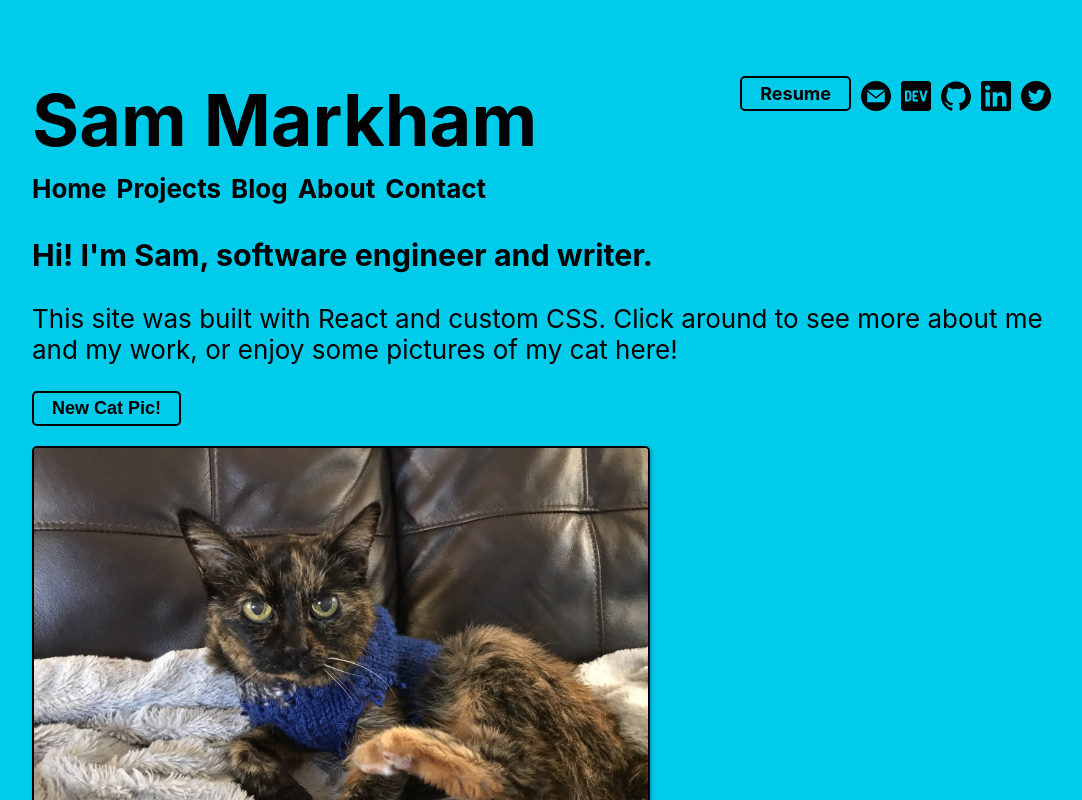
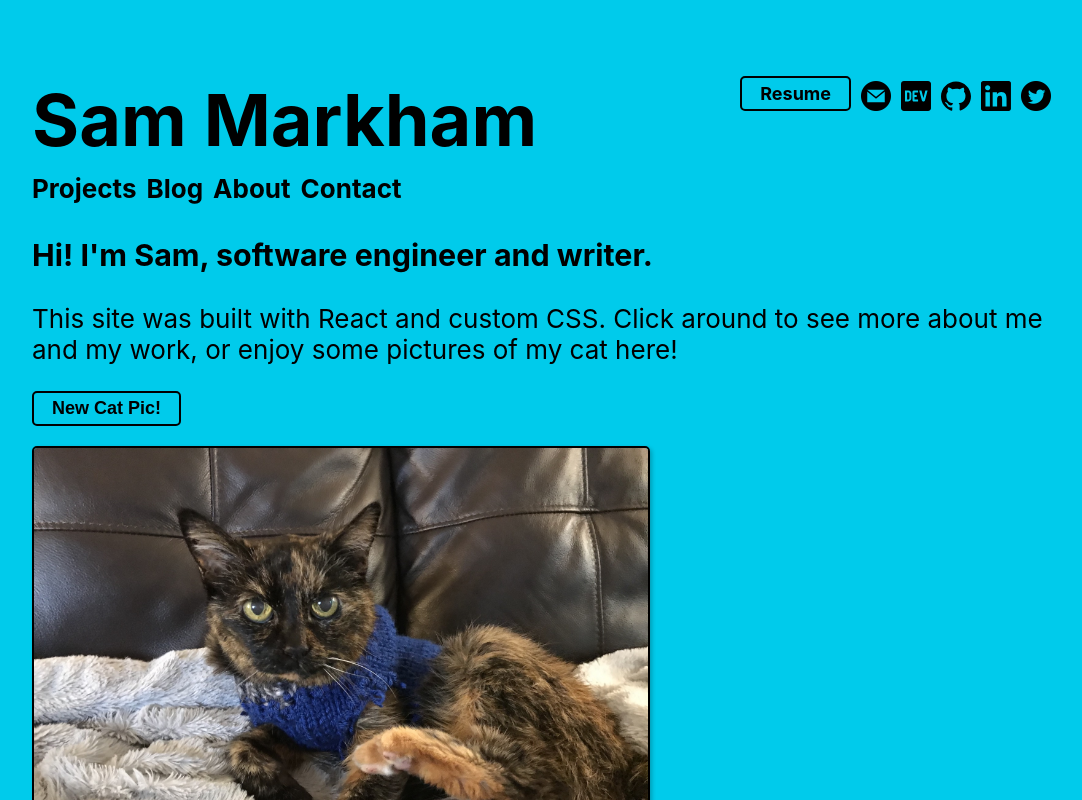
Before and after one commit to sharkham/sharkham-portfolio, a React (Create React App) app: page / in a window 1280 px wide. Shown: the top 800 px of the page, without its empty margins (96-1178 px from the left). Built offline with nearby package versions, Linux system fonts and the light colour scheme.

Commit message:
Remove Home link from navbar

```diff
--- a/src/components/NavBar.js
+++ b/src/components/NavBar.js
@@ -4,7 +4,7 @@ import { Link } from 'react-router-dom';
 const NavBar = () => {
   return (
     <nav>
-      <Link className="nav-link" to="/">Home</Link>
+      {/* <Link className="nav-link" to="/">Home</Link> */}
       <Link className="nav-link" to="/projects">Projects</Link>
       <Link className="nav-link" to="/blog">Blog</Link>
       <Link className="nav-link" to="/about">About</Link>
```
Also changed, not shown: 1 other file (tests, documents, lock files or other folders).
